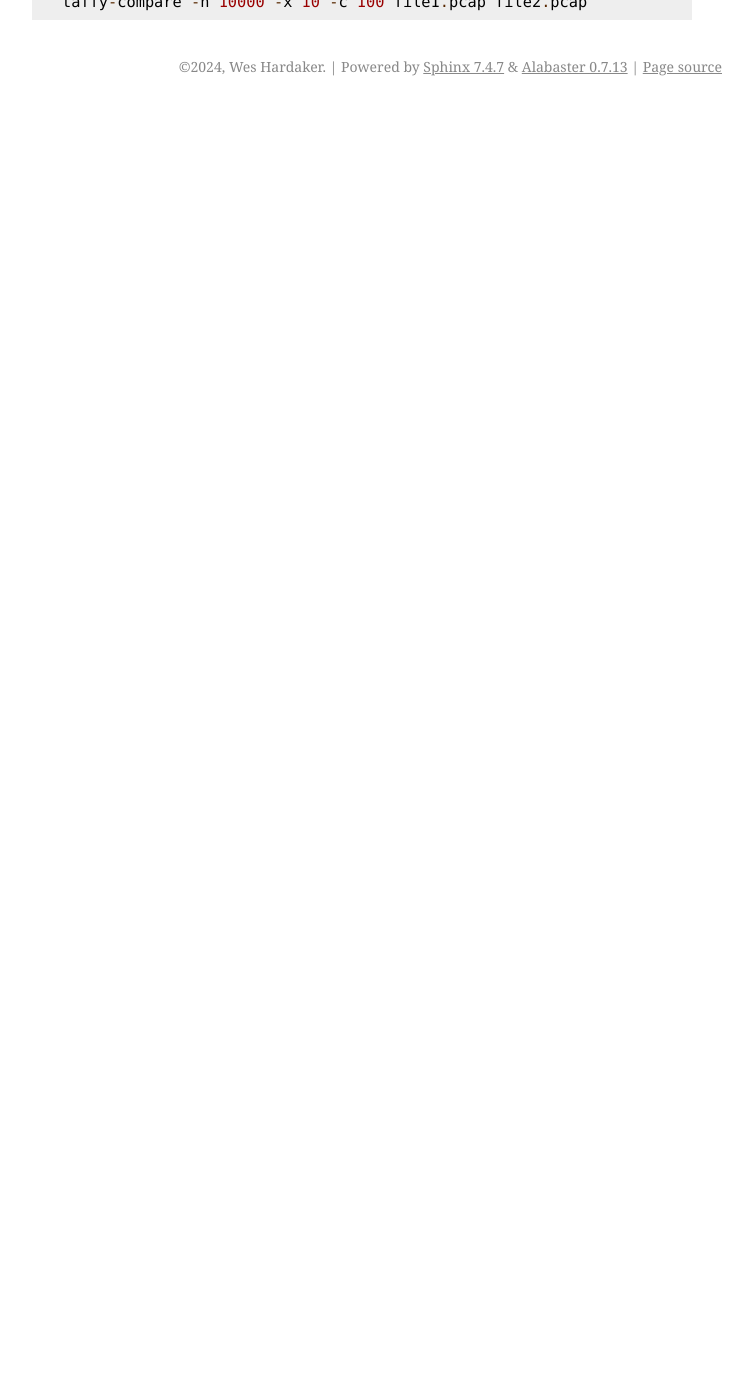
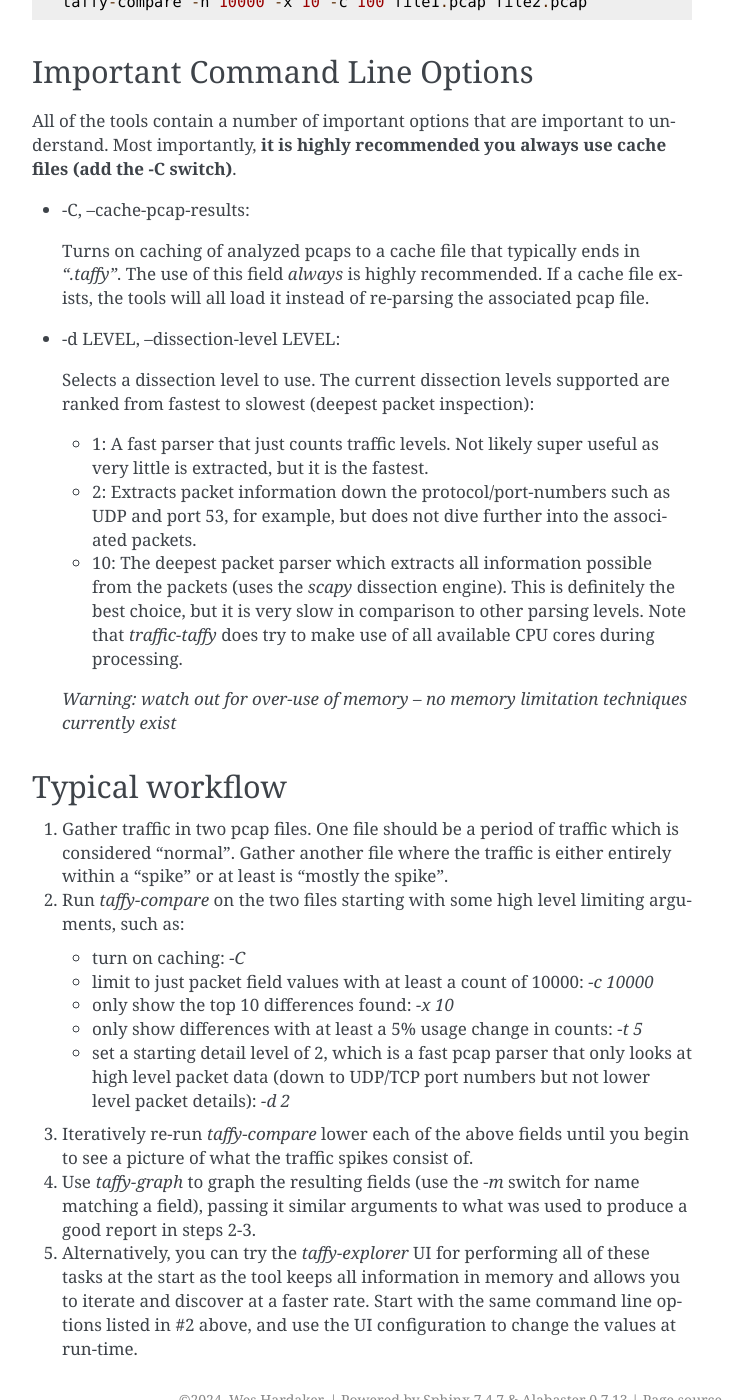
Before and after one commit to traffic-taffy/traffic-taffy, a Sphinx documentation site: the page built from docs/gettingstarted.rst, in a window 1280 px wide and 1400 px high, scrolled down 512 px. Shown: the whole window, without its empty margins (388-1141 px from the left). Built offline with Sphinx 7.4.7, drawn with Linux system fonts in a browser that asks for light colours; before the commit the page ends 900 px from its top, so only the background shows below that; some of the changed text lies outside the part shown.

Commit message:
more getting started documentation

```diff
--- a/docs/gettingstarted.rst
+++ b/docs/gettingstarted.rst
@@ -25,3 +25,75 @@
 ::
 
    taffy-compare -n 10000 -x 10 -c 100 file1.pcap file2.pcap
+
+Important Command Line Options
+------------------------------
+
+All of the tools contain a number of important options that are
+important to understand.  Most importantly, **it is highly recommended
+you always use cache files (add the -C switch)**.
+
+* -C, --cache-pcap-results:
+
+  Turns on caching of analyzed pcaps to a cache file that typically
+  ends in *".taffy"*.  The use of this field *always* is highly
+  recommended.  If a cache file exists, the tools will all load it
+  instead of re-parsing the associated pcap file.
+
+* -d LEVEL, --dissection-level LEVEL:
+
+  Selects a dissection level to use.  The current dissection levels
+  supported are ranked from fastest to slowest (deepest packet
+  inspection):
+
+  * 1: A fast parser that just counts traffic levels.  Not likely super
+    useful as very little is extracted, but it is the fastest.
+
+  * 2: Extracts packet information down the protocol/port-numbers such
+    as UDP and port 53, for example, but does not dive further into
+    the associated packets.
+
+  * 10: The deepest packet parser which extracts all information
+    possible from the packets (uses the `scapy` dissection engine).
+    This is definitely the best choice, but it is very slow in
+    comparison to other parsing levels.  Note that `traffic-taffy`
+    does try to make use of all available CPU cores during processing.
+
+  *Warning: watch out for over-use of memory -- no memory limitation
+  techniques currently exist*
+
+
+Typical workflow
+----------------
+
+1. Gather traffic in two pcap files.  One file should be a period of
+   traffic which is considered "normal".  Gather another file where
+   the traffic is either entirely within a "spike" or at least is
+   "mostly the spike".
+
+2. Run `taffy-compare` on the two files starting with some high level
+   limiting arguments, such as:
+
+   * turn on caching: *-C*
+   * limit to just packet field values with at least a count of 10000:
+     *-c 10000*
+   * only show the top 10 differences found: *-x 10*
+   * only show differences with at least a 5% usage change in counts:
+     *-t 5*
+   * set a starting detail level of 2, which is a fast pcap parser
+     that only looks at high level packet data (down to UDP/TCP port
+     numbers but not lower level packet details): *-d 2*
+
+3. Iteratively re-run `taffy-compare` lower each of the above fields
+   until you begin to see a picture of what the traffic spikes consist
+   of.
+
+4. Use `taffy-graph` to graph the resulting fields (use the *-m*
+   switch for name matching a field), passing it similar arguments to
+   what was used to produce a good report in steps 2-3.
+
+5. Alternatively, you can try the `taffy-explorer` UI for performing
+   all of these tasks at the start as the tool keeps all information
+   in memory and allows you to iterate and discover at a faster rate.
+   Start with the same command line options listed in #2 above, and
+   use the UI configuration to change the values at run-time.
--- a/docs/tools/taffy-compare.rst
+++ b/docs/tools/taffy-compare.rst
@@ -1,5 +1,7 @@
 taffy-compare - compare reference and anomaly traffic
 -----------------------------------------------------
+
+.. _taffycompare:
 
 `taffy-compare` takes one or multiple *pcap* files and examines the
 contents for differences.
```
Also changed, not shown: docs/tools/taffy-cache-info.rst (+17 -18 lines), docs/tools/taffy-explorer.rst (+4 -4 lines).
